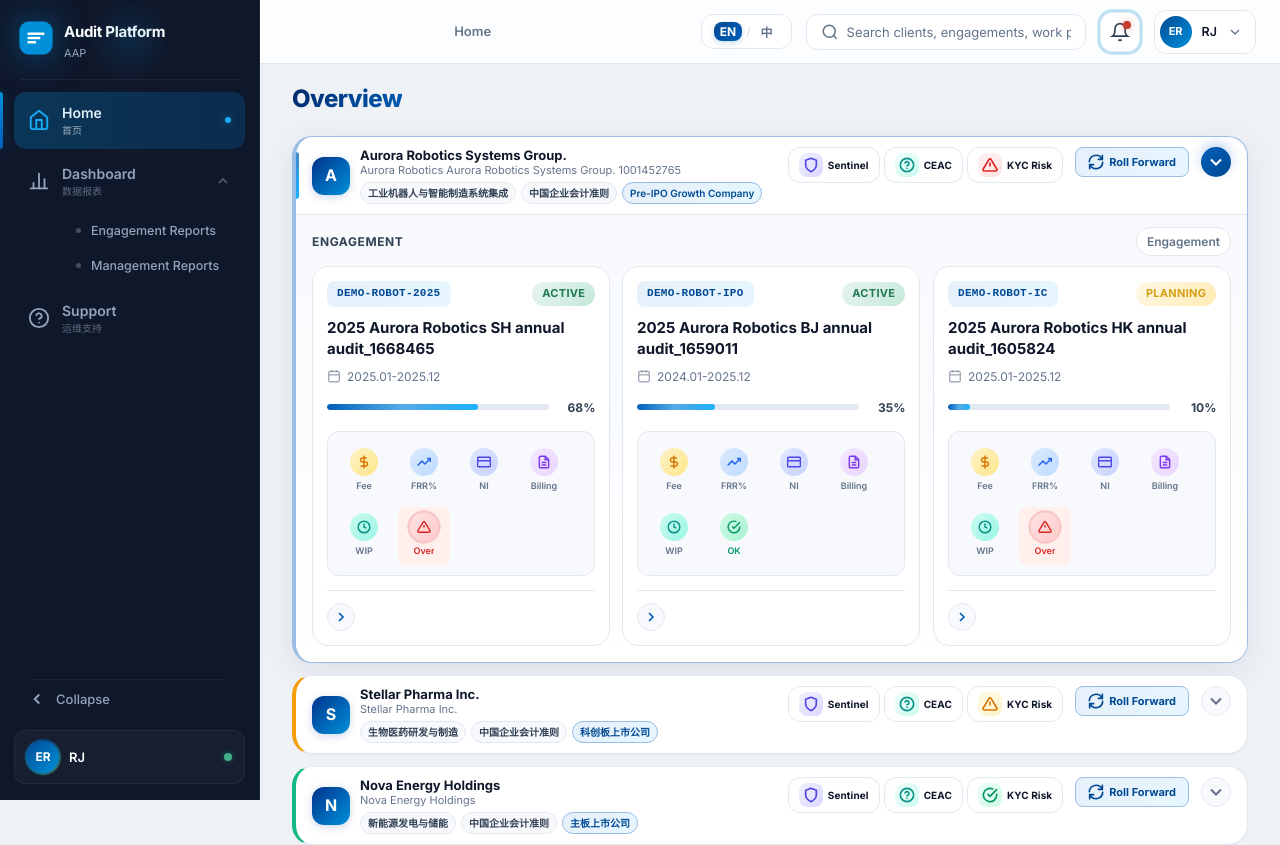
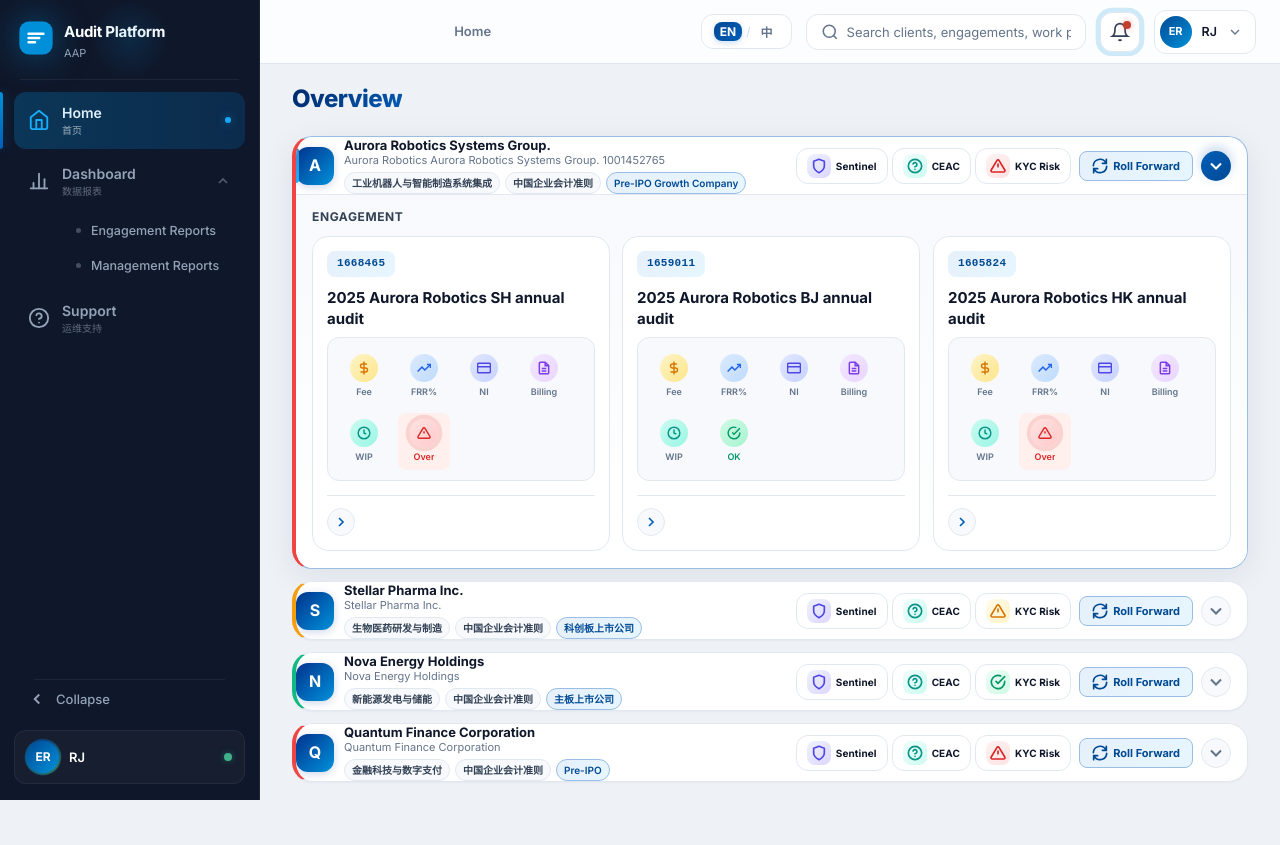
Before and after one commit to jiluodan/aap-platform, a React (Vite) app: page /#/ in a window 1280 px wide. Shown: the top 845 px of the page. After the commit the page ends 814 px from the top, so only its background shows below. Built offline with nearby package versions, Linux system fonts and the light colour scheme.

Commit message:
调整Overview大卡片header布局：三个mini图标移到右侧与Roll Forward、展开图标同行走

```diff
--- a/src/pages/AuditProcedures.tsx
+++ b/src/pages/AuditProcedures.tsx
@@ -105,7 +105,7 @@ function AuditProcedures() {
         </button>
         <span className="breadcrumb-sep">/</span>
         <button className="breadcrumb-back" onClick={() => navigate(`/engagement/${clientId}/${engagementId}`)}>
-          DEMO-ROBOT-2025
+          1668465
         </button>
         <span className="breadcrumb-sep">/</span>
         <span className="breadcrumb-current">Audit Procedures</span>
--- a/src/pages/ClientSummary.css
+++ b/src/pages/ClientSummary.css
@@ -282,6 +282,8 @@
   border: 1px solid var(--border-light);
   border-left: 4px solid #3b82f6;
   animation: staggerIn 0.5s ease-out both;
+  width: 100%;
+  box-sizing: border-box;
 }
 
 /* KYC Risk left border colors */
@@ -298,22 +300,45 @@
 .client-card:hover {
   box-shadow: var(--shadow-md);
   border-color: var(--border);
+  /* Keep KYC left border color on hover */
+}
+.client-card.kyc-border-red:hover {
+  border-left-color: #ef4444;
+}
+.client-card.kyc-border-yellow:hover {
+  border-left-color: #f59e0b;
+}
+.client-card.kyc-border-green:hover {
+  border-left-color: #10b981;
 }
 
 .client-card.expanded {
   box-shadow: var(--shadow-lg);
   border-color: var(--primary-200);
 }
+.client-card.kyc-border-red.expanded {
+  border-left-color: #ef4444;
+}
+.client-card.kyc-border-yellow.expanded {
+  border-left-color: #f59e0b;
+}
+.client-card.kyc-border-green.expanded {
+  border-left-color: #10b981;
+}
+}
 
-/* Client Header */
+/* Client Header - left + right distributed */
 .client-card-header {
   display: flex;
-  align-items: flex-start;
-  gap: 12px;
+  align-items: center;
+  justify-content: space-between;
+  gap: 16px;
   padding: 10px 16px;
   cursor: pointer;
   transition: background var(--transition-fast);
   position: relative;
+  width: 100%;
+  box-sizing: border-box;
 }
 
 .client-card-header:hover {
@@ -343,6 +368,30 @@
   gap: 10px;
   flex: 1;
   min-width: 0;
+  max-width: 50%;
+  overflow: hidden;
+}
+
+/* Right-side container: mini cards + roll forward + expand - all in one row */
+.header-right {
+  display: flex;
+  align-items: center;
+  gap: 8px;
+  flex-shrink: 0;
+  flex-grow: 0;
+  margin-left: auto !important;
+}
+
+/* Force right positioning if flex doesn't work */
+.client-card-header {
+  position: relative;
+}
+
+.header-right {
+  position: absolute;
+  right: 16px;
+  top: 50%;
+  transform: translateY(-50%);
 }
 
 .client-avatar-large {
--- a/src/pages/ClientSummary.tsx
+++ b/src/pages/ClientSummary.tsx
@@ -46,7 +46,7 @@ const clients: Client[] = [
     kycRiskLevel: 'red',
     armsProfiles: [
       {
-        id: 'e1', code: 'DEMO-ROBOT-2025', name: '2025 Aurora Robotics SH annual audit_1668465',
+        id: 'e1', code: '1668465', name: '2025 Aurora Robotics SH annual audit',
         period: '2025.01-2025.12', status: 'active', progress: 68, riskLevel: 'high',
         lifecyclePhase: '执行阶段', lifecyclePhaseEn: 'Execution',
         pbcStatus: 'pending', workPaperCount: 156, procedureCount: 42,
@@ -55,7 +55,7 @@ const clients: Client[] = [
         budgetOverrun: true,
       },
       {
-        id: 'e2', code: 'DEMO-ROBOT-IPO', name: '2025 Aurora Robotics BJ annual audit_1659011',
+        id: 'e2', code: '1659011', name: '2025 Aurora Robotics BJ annual audit',
         period: '2024.01-2025.12', status: 'active', progress: 35, riskLevel: 'high',
         lifecyclePhase: '计划阶段', lifecyclePhaseEn: 'Planning',
         pbcStatus: 'overdue', workPaperCount: 89, procedureCount: 28,
@@ -64,7 +64,7 @@ const clients: Client[] = [
         budgetOverrun: false,
       },
       {
-        id: 'e3', code: 'DEMO-ROBOT-IC', name: '2025 Aurora Robotics HK annual audit_1605824',
+        id: 'e3', code: '1605824', name: '2025 Aurora Robotics HK annual audit',
         period: '2025.01-2025.12', status: 'planning', progress: 10, riskLevel: 'medium',
         lifecyclePhase: '风险评估', lifecyclePhaseEn: 'Risk Assessment',
         pbcStatus: 'complete', workPaperCount: 12, procedureCount: 8,
@@ -84,7 +84,7 @@ const clients: Client[] = [
     kycRiskLevel: 'yellow',
     armsProfiles: [
       {
-        id: 'e4', code: 'STELLAR-2025', name: '2025 Stellar Pharma annual audit_1668779',
+        id: 'e4', code: '1668779', name: '2025 Stellar Pharma annual audit',
         period: '2025.01-2025.12', status: 'active', progress: 45, riskLevel: 'medium',
         lifecyclePhase: '执行阶段', lifecyclePhaseEn: 'Execution',
         pbcStatus: 'complete', workPaperCount: 134, procedureCount: 38,
@@ -104,7 +104,7 @@ const clients: Client[] = [
     kycRiskLevel: 'green',
     armsProfiles: [
       {
-        id: 'e5', code: 'NOVA-2025', name: 'Nova Energy - health check_1549770',
+        id: 'e5', code: '1549770', name: 'Nova Energy - health check',
         period: '2025.01-2025.12', status: 'active', progress: 72, riskLevel: 'medium',
         lifecyclePhase: '报告阶段', lifecyclePhaseEn: 'Reporting',
         pbcStatus: 'complete', workPaperCount: 198, procedureCount: 51,
@@ -113,7 +113,7 @@ const clients: Client[] = [
         budgetOverrun: false,
       },
       {
-        id: 'e6', code: 'NOVA-ESG', name: 'Nova Energy Holdings IPO 2023-2025_1684752',
+        id: 'e6', code: '1684752', name: 'Nova Energy Holdings IPO 2023-2025',
         period: '2025.01-2025.12', status: 'planning', progress: 5, riskLevel: 'low',
         lifecyclePhase: '项目启动', lifecyclePhaseEn: 'Initiation',
         pbcStatus: 'complete', workPaperCount: 5, procedureCount: 3,
@@ -133,7 +133,7 @@ const clients: Client[] = [
     kycRiskLevel: 'red',
     armsProfiles: [
       {
-        id: 'e7', code: 'QUANTUM-2025', name: '2025 Quantum Finance annual audit_16538418',
+        id: 'e7', code: '16538418', name: '2025 Quantum Finance annual audit',
         period: '2025.01-2025.12', status: 'active', progress: 55, riskLevel: 'high',
         lifecyclePhase: '执行阶段', lifecyclePhaseEn: 'Execution',
         pbcStatus: 'overdue', workPaperCount: 112, procedureCount: 35,
@@ -187,7 +187,9 @@ function ClientSummary() {
                   </div>
                 </div>
 
-                {/* Quick Access System Cards (replaces ARMS Summary) */}
+                {/* Right side: mini cards + roll forward + expand */}
+                <div className="header-right">
+                  {/* Quick Access System Cards */}
                   <div className="quick-access-inline">
                   <div className="qa-mini-card qa-sentinel" onClick={(e) => { e.stopPropagation() }}>
                     <div className="qa-mini-icon sentinel">
@@ -250,13 +252,13 @@ function ClientSummary() {
                     </svg>
                   </div>
                 </div>
+              </div>
 
               {/* Expanded ARMS Profile Cards */}
               {expandedClient === client.id && (
                 <div className="engagements-section animate-fade-in">
                   <div className="engagements-header">
                     <h4>{t('engagementCodes')}</h4>
-                    <span className="engagements-count">{lang === 'zh' ? '项目' : 'Engagement'}</span>
                   </div>
                   <div className="engagements-grid">
                     {client.armsProfiles.map((profile, pi) => (
@@ -268,30 +270,12 @@ function ClientSummary() {
                       >
                         <div className="eng-card-header">
                           <span className="eng-code">{profile.code}</span>
-                          <span className={`eng-status ${profile.status}`}>
-                            {profile.status === 'active' ? t('statusActive') : profile.status === 'planning' ? t('statusPlanning') : t('statusCompleted')}
-                          </span>
                         </div>
 
                         {/* ARMS Profile Name */}
                         <h5 className="eng-name">
                           <span className="arms-name-text">{profile.name}</span>
                         </h5>
-
-                        <p className="eng-period">
-                          <svg width="14" height="14" viewBox="0 0 24 24" fill="none" stroke="currentColor" strokeWidth="2">
-                            <rect x="3" y="4" width="18" height="18" rx="2" ry="2"/><line x1="16" y1="2" x2="16" y2="6"/><line x1="8" y1="2" x2="8" y2="6"/><line x1="3" y1="10" x2="21" y2="10"/>
-                          </svg>
-                          {profile.period}
-                        </p>
-
-                        {/* Progress */}
-                        <div className="eng-progress">
-                          <div className="eng-progress-bar">
-                            <div className="eng-progress-fill" style={{ width: `${profile.progress}%` }}></div>
-                          </div>
-                          <span className="eng-progress-text">{profile.progress}%</span>
-                        </div>
 
                         {/* Financial Info Icons */}
                         <div className="arms-info-row">
--- a/src/pages/DataProcessing.tsx
+++ b/src/pages/DataProcessing.tsx
@@ -60,7 +60,7 @@ function DataProcessing() {
         </button>
         <span className="breadcrumb-sep">/</span>
         <button className="breadcrumb-back" onClick={() => navigate(`/engagement/${clientId}/${engagementId}`)}>
-          DEMO-ROBOT-2025
+          1668465
         </button>
         <span className="breadcrumb-sep">/</span>
         <span className="breadcrumb-current">Data Processing Center</span>
--- a/src/pages/EngagementHub.tsx
+++ b/src/pages/EngagementHub.tsx
@@ -4,9 +4,9 @@ import { useLanguage } from '../contexts/LanguageContext'
 import './EngagementHub.css'
 
 const engagementData = {
-  clientName: 'Aurora Robotics Systems Inc.',
-  engagementCode: 'DEMO-ROBOT-2025',
-  engagementName: '2025年度财务报表审计',
+  clientName: 'Aurora Robotics Systems Group.',
+  engagementCode: '1668465',
+  engagementName: '2025 Aurora Robotics SH annual audit',
   period: '2025.01.01 - 2025.12.31',
   materiality: 'CNY 12.6m',
   materialityPct: '5.8% of profit before tax',
--- a/src/pages/OpinionProfile.tsx
+++ b/src/pages/OpinionProfile.tsx
@@ -49,7 +49,7 @@ function OpinionProfile() {
         </button>
         <span className="breadcrumb-sep">/</span>
         <button className="breadcrumb-back" onClick={() => navigate(`/engagement/${clientId}/${engagementId}`)}>
-          DEMO-ROBOT-2025
+          1668465
         </button>
         <span className="breadcrumb-sep">/</span>
         <span className="breadcrumb-current">Opinion Profile</span>
--- a/src/pages/PBCManager.tsx
+++ b/src/pages/PBCManager.tsx
@@ -120,7 +120,7 @@ function PBCManager() {
         </button>
         <span className="breadcrumb-sep">/</span>
         <button className="breadcrumb-back" onClick={() => navigate(`/engagement/${clientId}/${engagementId}`)}>
-          DEMO-ROBOT-2025
+          1668465
         </button>
         <span className="breadcrumb-sep">/</span>
         <span className="breadcrumb-current">PBC Management</span>
--- a/src/pages/Support.tsx
+++ b/src/pages/Support.tsx
@@ -74,7 +74,7 @@ const mockEnquiries: Enquiry[] = [
   {
     id: '3',
     ticketNo: 'SUP-2025-0845',
-    title: 'Request access to new engagement DEMO-ROBOT-2025',
+    title: 'Request access to new engagement 1668465',
     type: 'access',
     priority: 'medium',
     status: 'resolved',
--- a/src/pages/WorkPaperStation.tsx
+++ b/src/pages/WorkPaperStation.tsx
@@ -54,7 +54,7 @@ function WorkPaperStation() {
         </button>
         <span className="breadcrumb-sep">/</span>
         <button className="breadcrumb-back" onClick={() => navigate(`/engagement/${clientId}/${engagementId}`)}>
-          DEMO-ROBOT-2025
+          1668465
         </button>
         <span className="breadcrumb-sep">/</span>
         <span className="breadcrumb-current">Work Paper Station</span>
```
Lines whose indentation alone changed are shown as unchanged.
